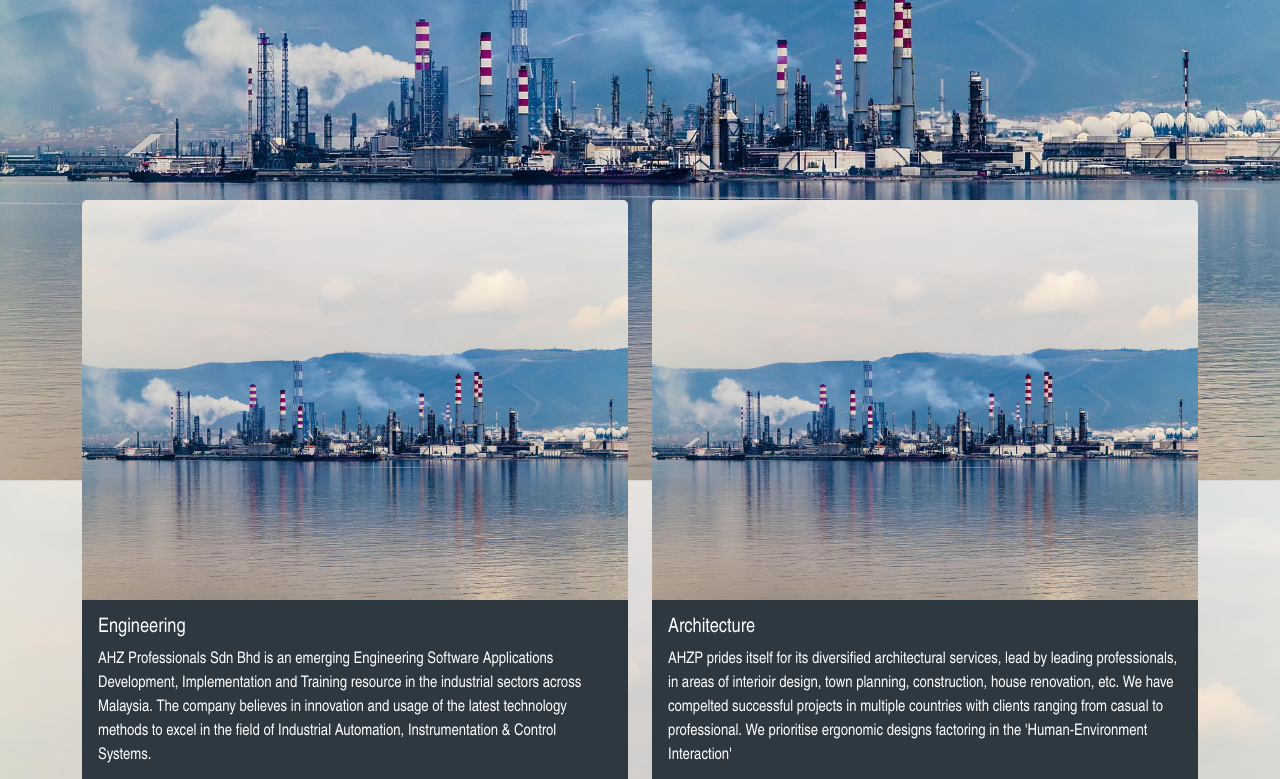
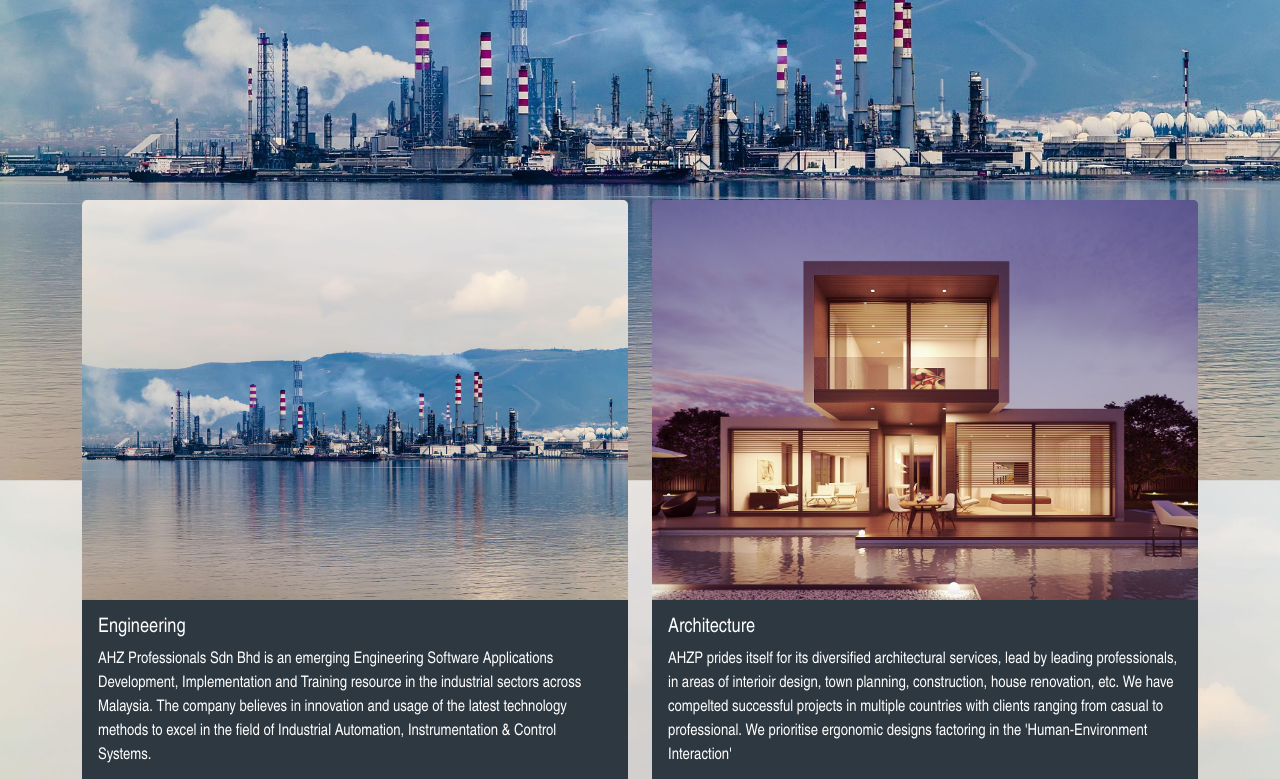
Before and after one commit to Flamingsides/ahzp, a React (Vite) app: page / in a window 1280 px wide. Shown: the part 373-1152 px from the top of the page. Built offline with nearby package versions, Linux system fonts and the light colour scheme.

Commit message:
Added upwards floating effect to cards on homepage and changed image assets used

```diff
--- a/src/Components/Card/Card.tsx
+++ b/src/Components/Card/Card.tsx
@@ -18,7 +18,7 @@ function Card({ theme, bgLight, bgDark, title, desc, link, linkText }: Props) {
       <div
         className="card-img-top"
         style={{
-          backgroundImage: theme === "dark" ? bgLight : bgDark,
+          backgroundImage: theme === "dark" ? bgDark : bgLight,
         }}
       ></div>
       <div className="card-body">
--- a/src/Homepage/Home.css
+++ b/src/Homepage/Home.css
@@ -9,4 +9,7 @@
 
 .homepage-cards {
     margin: 100px auto;
+    transform: translateY(200px);
+
+    transition: transform 0.5s ease;
 }
--- a/src/Homepage/HomepageCards.tsx
+++ b/src/Homepage/HomepageCards.tsx
@@ -5,14 +5,19 @@ interface Props {
 }
 
 function HomepageCards({ theme }: Props) {
+  window.addEventListener("scroll", (e) => {
+    if (window.scrollY >= 100)
+      document.getElementById("homepage-cards")!.style.transform = "none";
+  });
+
   return (
-    <div className="homepage-cards container">
+    <div id="homepage-cards" className="homepage-cards container">
       <div className="row">
         <div className="col">
           <Card
             theme={theme}
-            bgLight='url("/assets/oil-plant-bg-night-lights.jpg")'
-            bgDark='url("/assets/oil-plant-bg.jpg")'
+            bgLight='url("/assets/oil-plant-bg.jpg")'
+            bgDark='url("/assets/oil-plant-bg-night-lights.jpg")'
             title="Engineering"
             desc="AHZ Professionals Sdn Bhd is an emerging Engineering Software
           Applications Development, Implementation and Training resource in the
@@ -26,7 +31,7 @@ function HomepageCards({ theme }: Props) {
         <div className="col">
           <Card
             theme={theme}
-            bgLight='url("/assets/oil-plant-bg-night-lights.jpg")'
+            bgLight='url("/assets/house-bg.jpg")'
             bgDark='url("/assets/oil-plant-bg.jpg")'
             title="Architecture"
             desc="AHZP prides itself for its diversified architectural services, lead by leading professionals, in areas of interioir design, town planning, construction, house renovation, etc. We have compelted successful projects in multiple countries with clients ranging from casual to professional. We prioritise ergonomic designs factoring in the 'Human-Environment Interaction'"
```
Also changed, not shown: assets/buildings-bg.jpg (added), assets/house-bg.jpg (added).
